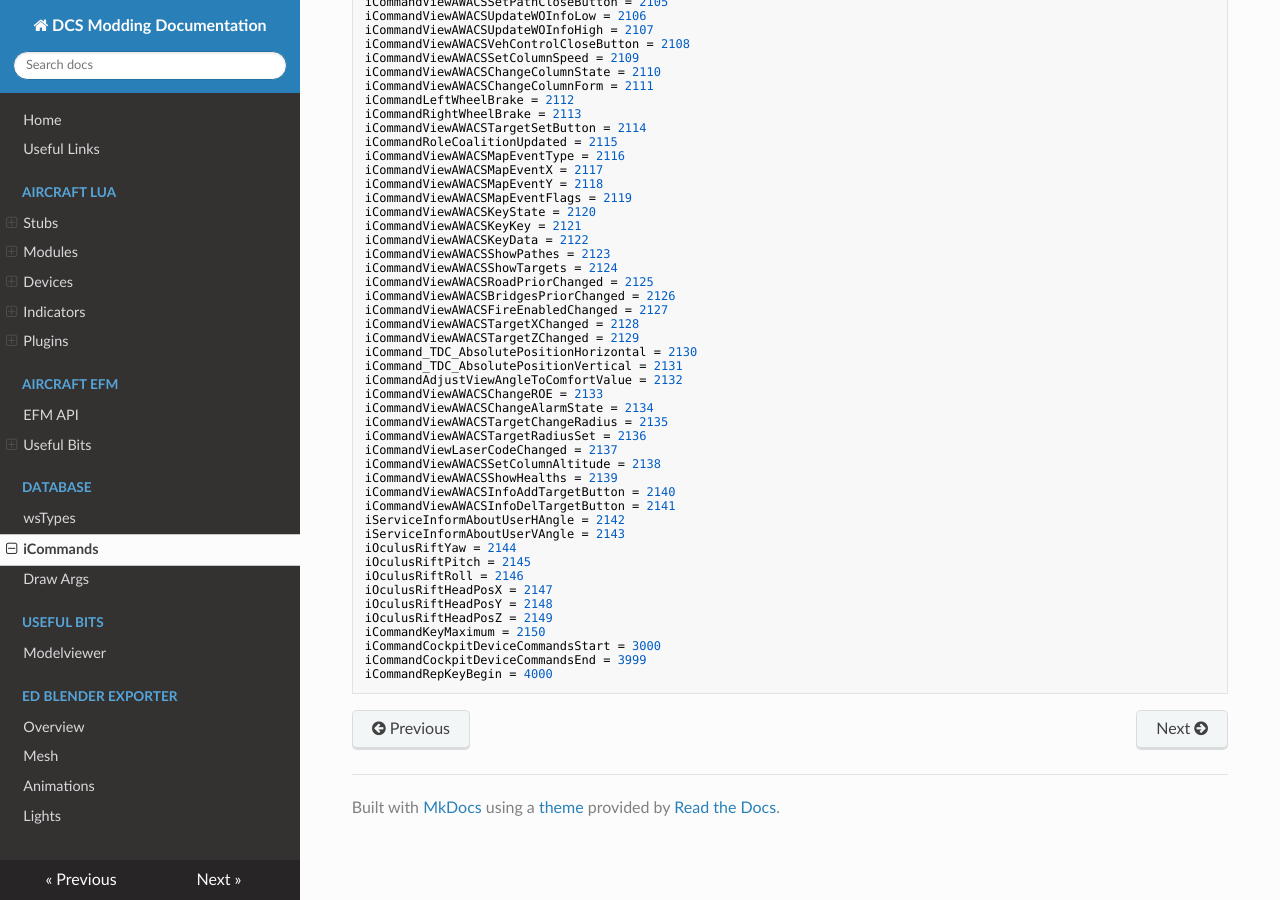
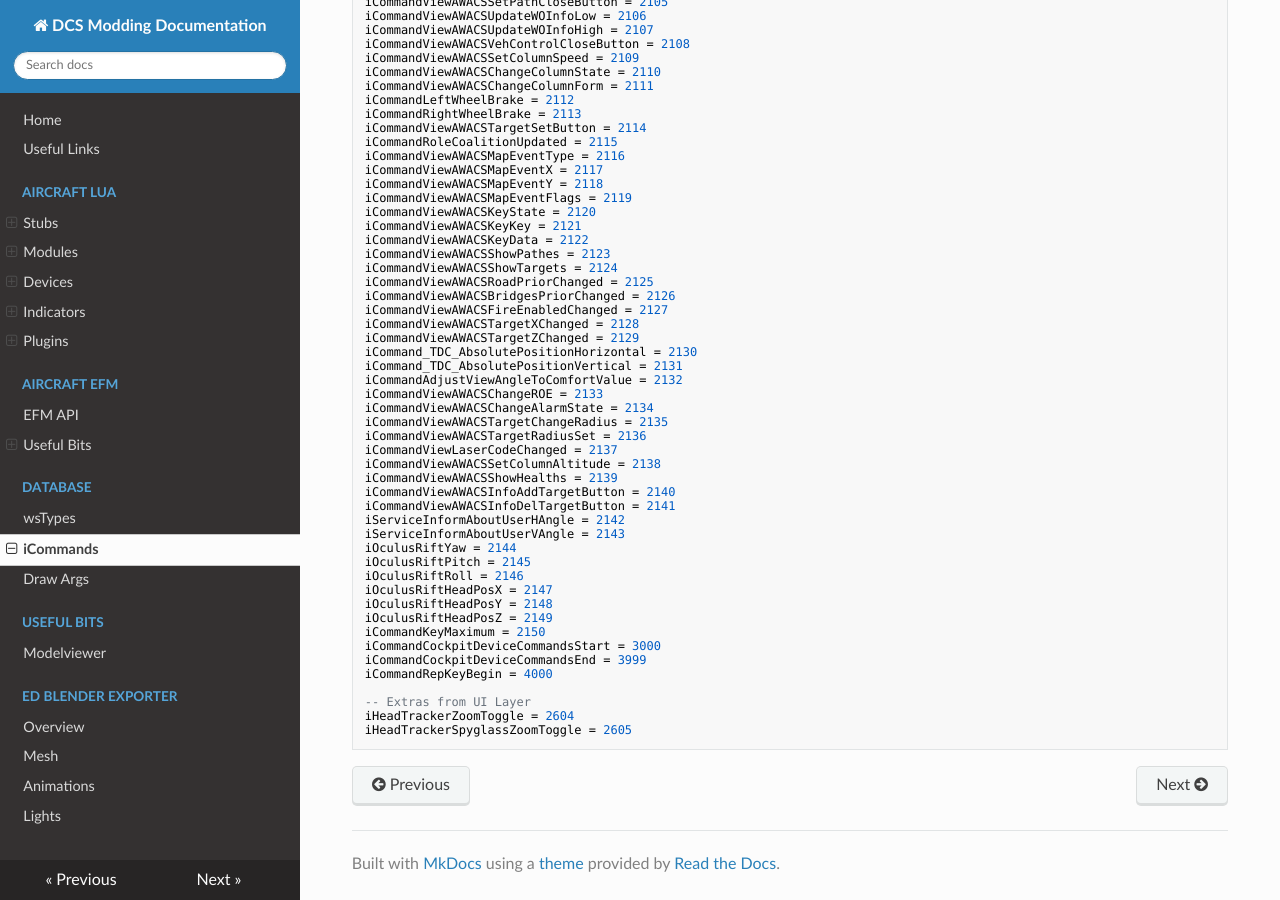
Before and after one commit to DCS-OpenSource/dcs-opensource-modding-guide, an MkDocs documentation site: the page built from docs/Database/iCommands.md, in a window 1280 px wide and 900 px high, scrolled down 24638 px. Built offline with MkDocs 1.6.1, drawn with Linux system fonts in a browser that asks for light colours; nearby versions of some CDN libraries.

Commit message:
added some new commands

````diff
--- a/docs/Database/iCommands.md
+++ b/docs/Database/iCommands.md
@@ -1793,4 +1793,8 @@ iCommandKeyMaximum = 2150
 iCommandCockpitDeviceCommandsStart = 3000
 iCommandCockpitDeviceCommandsEnd = 3999
 iCommandRepKeyBegin = 4000
+
+-- Extras from UI Layer
+iHeadTrackerZoomToggle = 2604
+iHeadTrackerSpyglassZoomToggle = 2605
 ```
````
Also changed, not shown: 1 other file.
